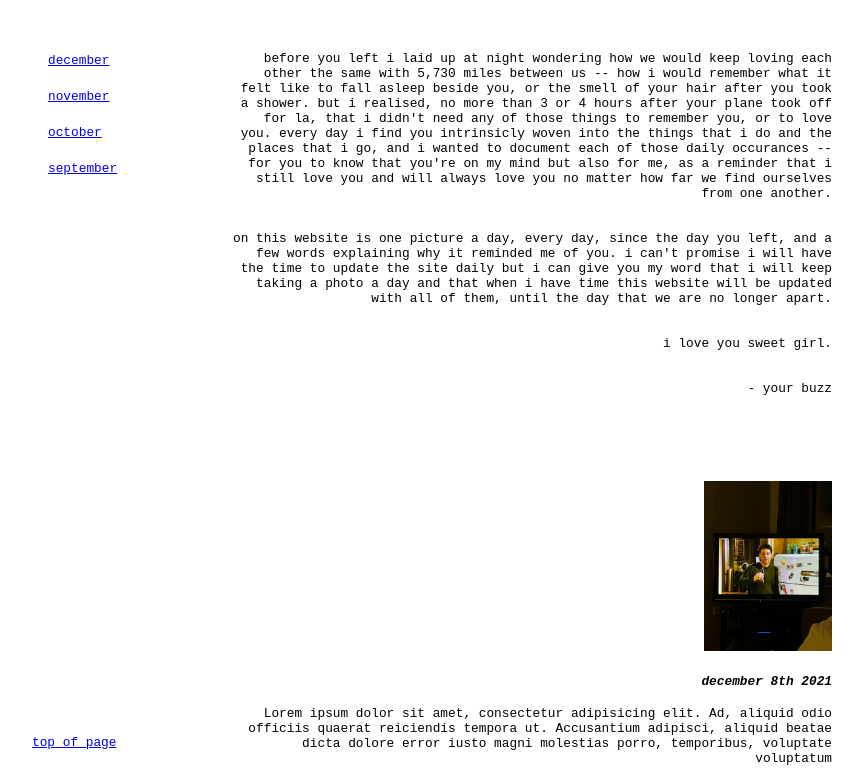
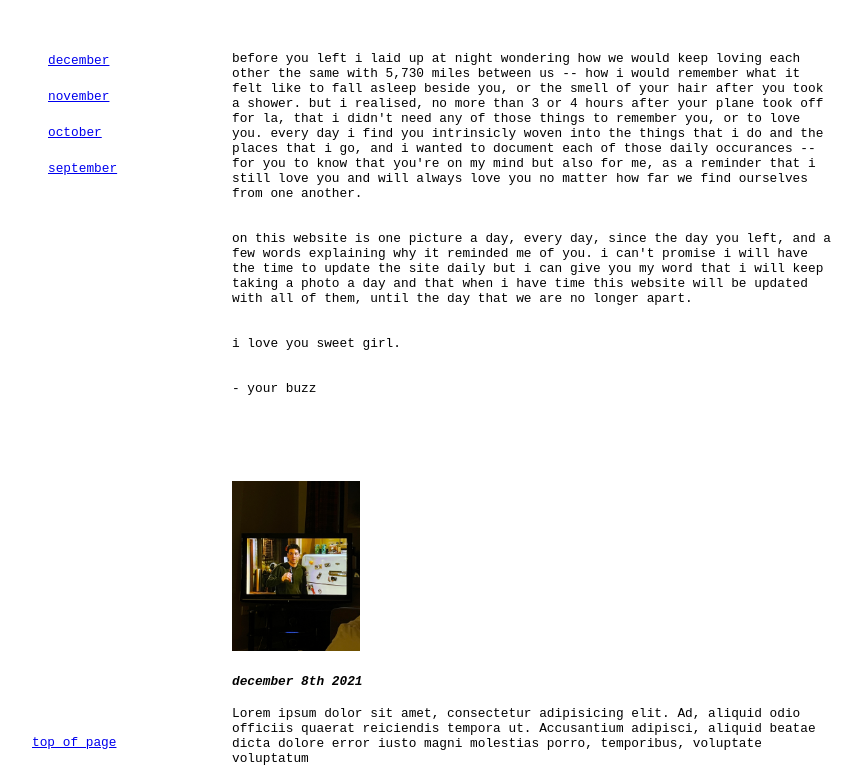
Before and after one commit to photosforcaroline/photosforcaroline.github.io, a plain HTML site: page index.html in a window 1280 px wide. Shown: the top 781 px of the page, without its empty margins (208-1071 px from the left). Drawn offline with Linux system fonts and the light colour scheme.

Commit message:
text align left (again)

```diff
--- a/style.css
+++ b/style.css
@@ -24,7 +24,6 @@
   width: 75%;
   float: right;
   padding-left: 130px;
-    text-align: right;
 }
 
 #intro{
@@ -34,7 +33,6 @@
 img {
     padding-top: 70px;
     padding-bottom: 10px;
-    padding-left: 75%;
 }
 
 #content {
```
